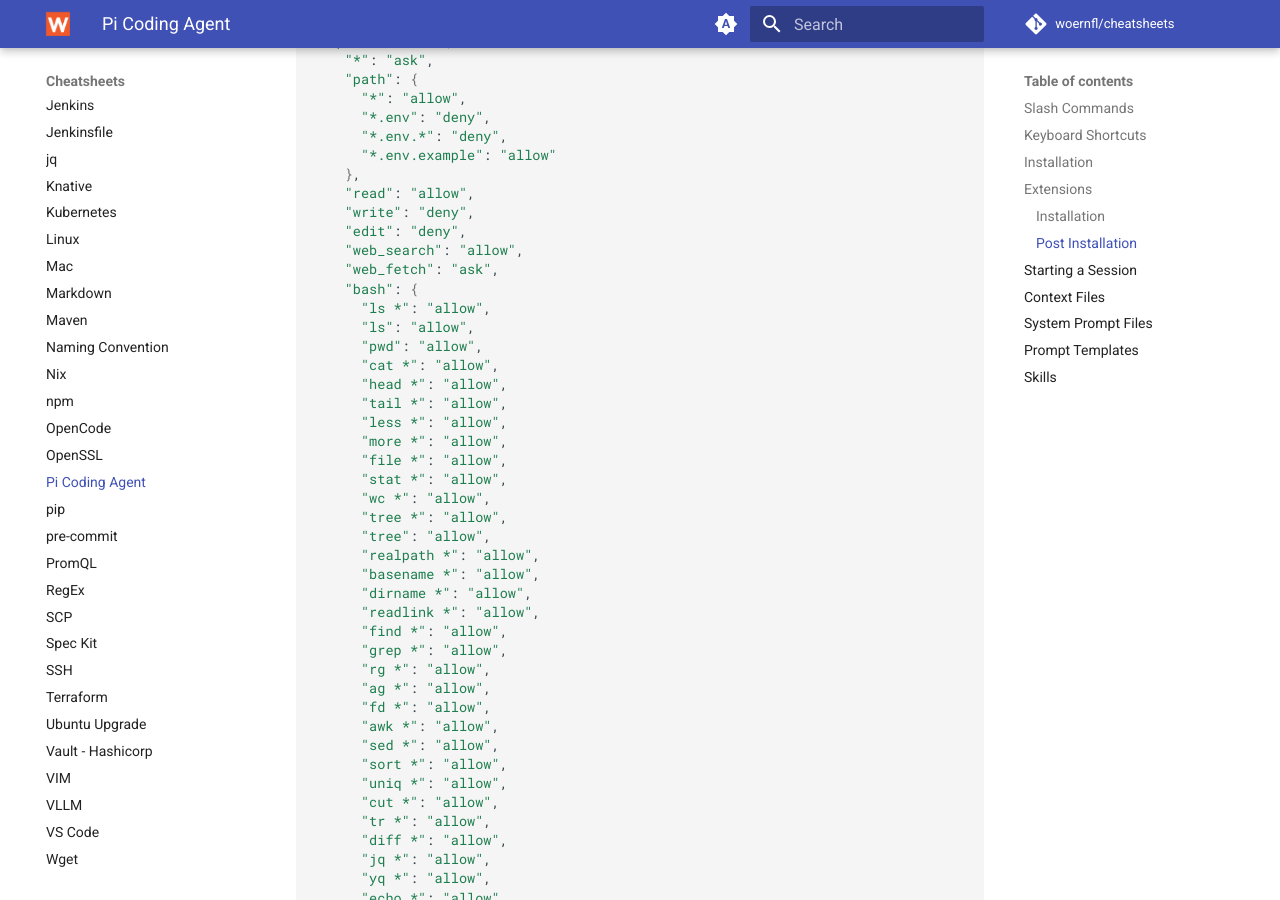
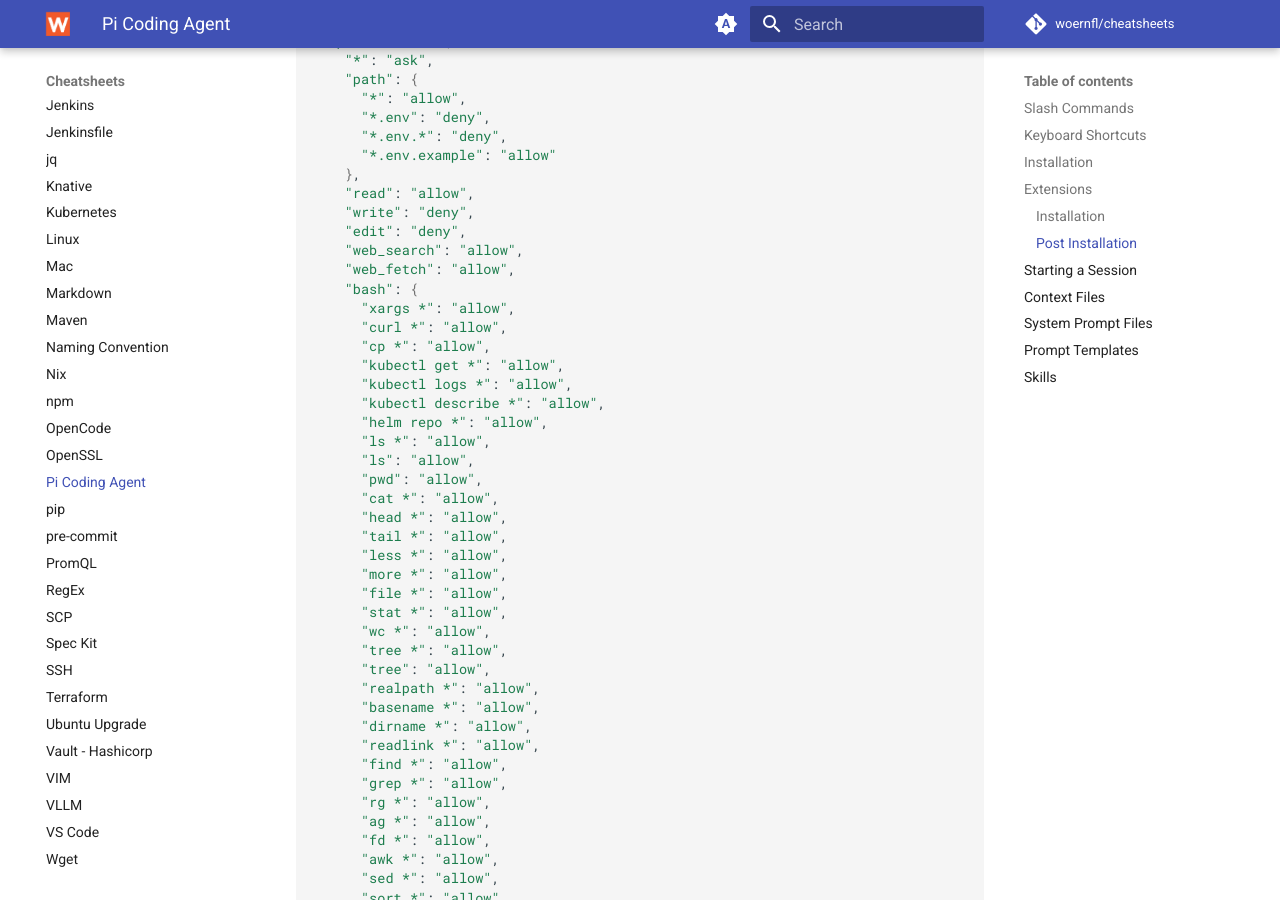
Before and after one commit to woernfl/cheatsheets, an MkDocs documentation site: the page built from docs/pi.md, in a window 1280 px wide and 900 px high, scrolled down 3084 px. Built offline with MkDocs 1.6.1 and Material for MkDocs 9.7.7, drawn with Linux system fonts in a browser that asks for light colours; comment, search, counter and statistics services are not loaded; some of the changed text lies outside the part shown.

Commit message:
Change web_fetch and skill permissions to allow (#396)

```diff
--- a/docs/pi.md
+++ b/docs/pi.md
@@ -125,8 +125,15 @@
     "write": "deny",
     "edit": "deny",
     "web_search": "allow",
-    "web_fetch": "ask",
+    "web_fetch": "allow",
     "bash": {
+      "xargs *": "allow",
+      "curl *": "allow",
+      "cp *": "allow",
+      "kubectl get *": "allow",
+      "kubectl logs *": "allow",
+      "kubectl describe *": "allow",
+      "helm repo *": "allow",
       "ls *": "allow",
       "ls": "allow",
       "pwd": "allow",
@@ -213,13 +220,15 @@
       "curl * | bash": "ask",
       "wget * | sh": "ask",
       "wget * | bash": "ask",
+      "curl -o *": "ask",
+      "curl -O *": "ask",
       "rm -rf *": "deny",
       "rm -fr *": "deny",
       "chmod 777 *": "deny",
       ":(){ :|:& };:": "deny"
     },
     "mcp": { "mcp_status": "allow" },
-    "skill": { "*": "ask" },
+    "skill": { "*": "allow" },
     "external_directory": "ask"
   }
 }
```
